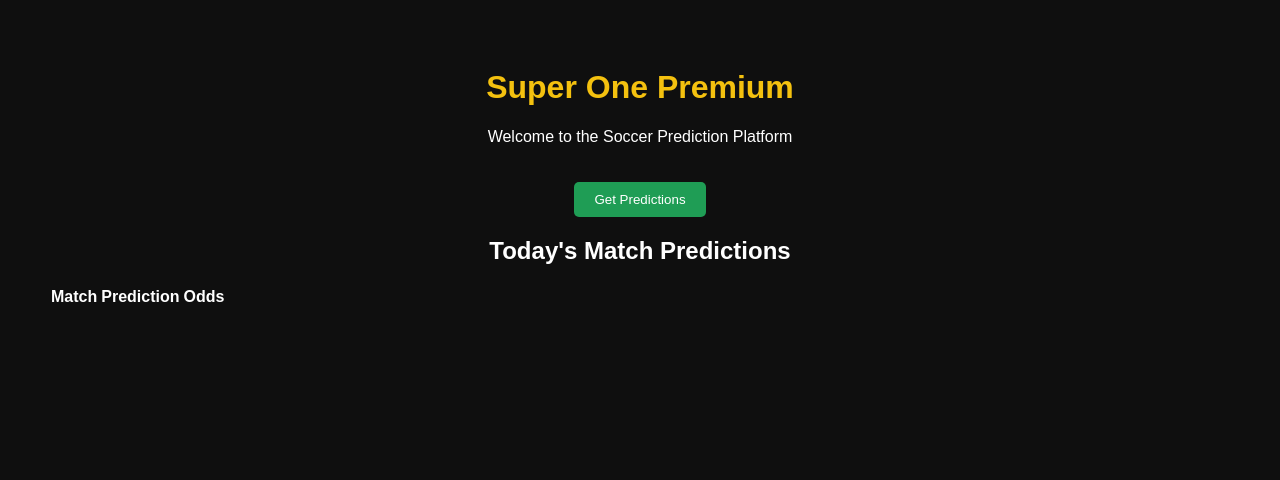
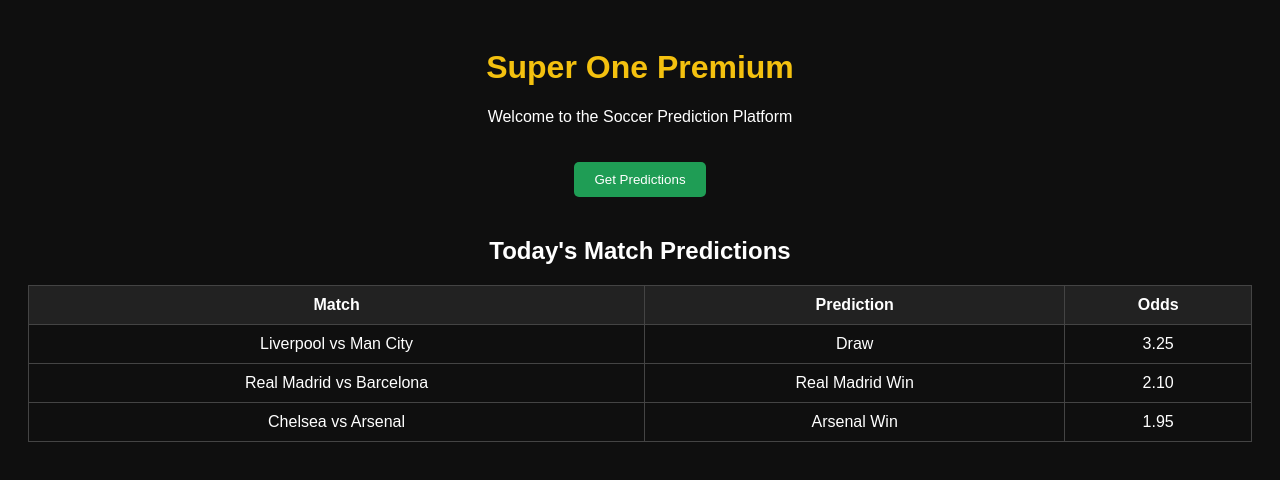
Before and after one commit to waiphyolynn/Super-One-Premium-, a plain HTML site: page index.html in a window 1280 px wide. Drawn offline with Linux system fonts and the light colour scheme.

Commit message:
Update index.html

```diff
--- a/index.html
+++ b/index.html
@@ -9,20 +9,30 @@
       background-color: #0f0f0f;
       color: white;
       font-family: Arial, sans-serif;
+      padding: 20px;
       text-align: center;
-      padding: 40px;
     }
-    h1 {
-      color: #f4c10f;
-    }
+    h1 { color: #f4c10f; }
     .btn {
-      padding: 10px 20px;
       background: #1f9d55;
       color: white;
+      padding: 10px 20px;
+      border-radius: 5px;
       border: none;
-      border-radius: 5px;
+      cursor: pointer;
+      margin: 20px;
+    }
+    table {
+      width: 100%;
+      border-collapse: collapse;
       margin-top: 20px;
-      cursor: pointer;
+    }
+    th, td {
+      border: 1px solid #444;
+      padding: 10px;
+    }
+    th {
+      background-color: #222;
     }
   </style>
 </head>
@@ -30,9 +40,9 @@
   <h1>Super One Premium</h1>
   <p>Welcome to the Soccer Prediction Platform</p>
   <button class="btn">Get Predictions</button>
-</body>
-</html>
-<body><section class="predictions">
+
+  <!-- Prediction Table Section -->
+  <section class="predictions">
     <h2>Today's Match Predictions</h2>
     <table id="predictionTable">
       <thead>
@@ -46,4 +56,27 @@
         <!-- Prediction rows will be loaded here -->
       </tbody>
     </table>
-</section></body>
+  </section>
+
+  <!-- JavaScript for loading prediction data -->
+  <script>
+    fetch('data/prediction.json')
+      .then(response => response.json())
+      .then(data => {
+        const tableBody = document.querySelector("#predictionTable tbody");
+        data.forEach(prediction => {
+          const row = document.createElement("tr");
+          row.innerHTML = `
+            <td>${prediction.match}</td>
+            <td>${prediction.tip}</td>
+            <td>${prediction.odds}</td>
+          `;
+          tableBody.appendChild(row);
+        });
+      })
+      .catch(error => {
+        console.error("Prediction Load Error:", error);
+      });
+  </script>
+</body>
+</html>
```
Lines whose indentation alone changed are shown as unchanged.
